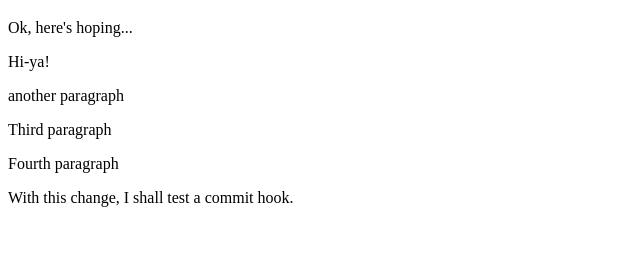
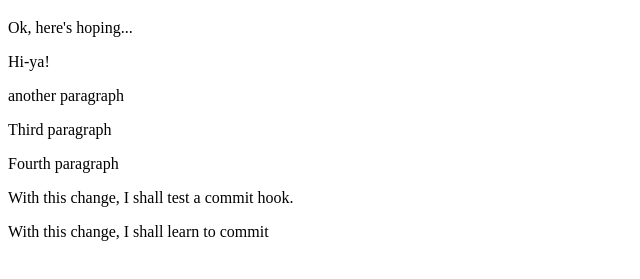
Before and after one commit to abztrakt/git-practice, a plain HTML site: page test.html in a window 1280 px wide. Shown: the part 61-340 px from the top of the page, without its empty margins (0-640 px from the left). Drawn offline with Linux system fonts and the light colour scheme.

Commit message:
I was learning to commit a new paragraph

```diff
--- a/test.html
+++ b/test.html
@@ -14,6 +14,7 @@
             <p> Third paragraph </p>
             <p> Fourth paragraph </p>
             <p>With this change, I shall test a commit hook.</p>
+            <p> With this change, I shall learn to commit</p>
         </div>
     </body>
 
```
